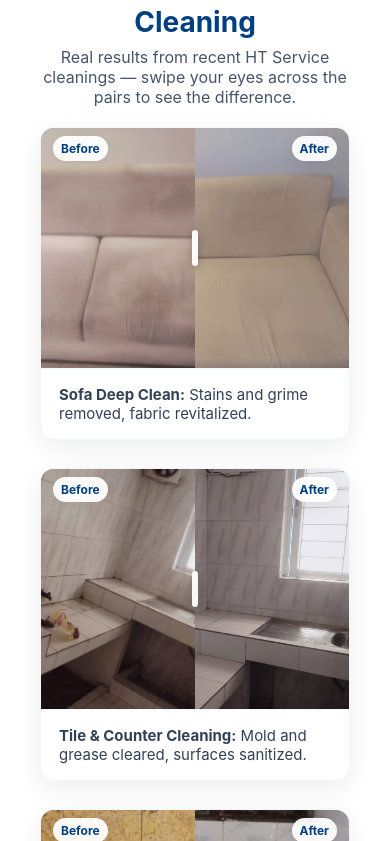
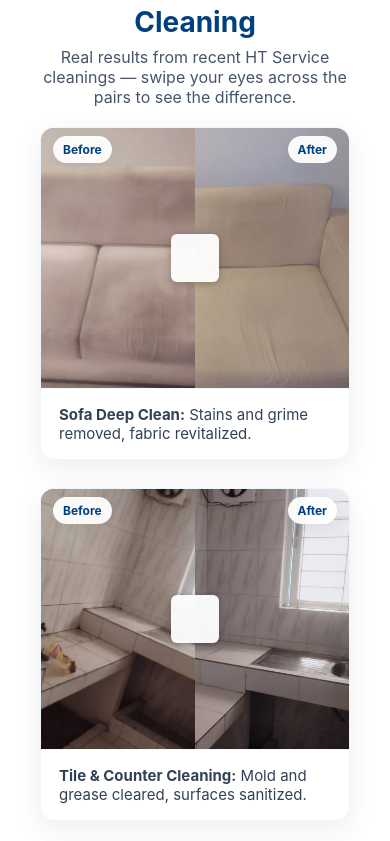
Before and after one commit to RetroRabiul/HTService, a Next.js app: page / in a window 390 px wide. Shown: the part 1623-2464 px from the top of the page. Built offline with nearby package versions, Linux system fonts and the light colour scheme.

Commit message:
Optimize BeforeAfter slider for mobile: larger handle and touch support

```diff
--- a/styles/News.module.css
+++ b/styles/News.module.css
@@ -301,7 +301,16 @@
   .beforeAfterGrid {
     grid-template-columns: 1fr;
   }
-  .beforeAfterImageWrap { height: 240px; }
+  .beforeAfterImageWrap { height: 260px; }
+  /* Make handle larger and touch-friendly */
+  .baHandle { width: 56px; }
+  .baHandle::before { top: 6px; height: calc(100% - 12px); }
+  .baHandleDot { width: 48px; height: 48px; }
+  .baHandleDot::before { top: 17px; }
+  .baHandleDot::after { top: 29px; }
+  /* Make hidden range interactive on touch devices */
+  .baRange { opacity: 0; pointer-events: auto; height: 36px; }
+  .baLabelLeft, .baLabelRight { font-size: 12px; padding: 6px 10px; top: 8px; }
 }
 
 /* ── Mobile (≤640px) ────────────────────── */
```
